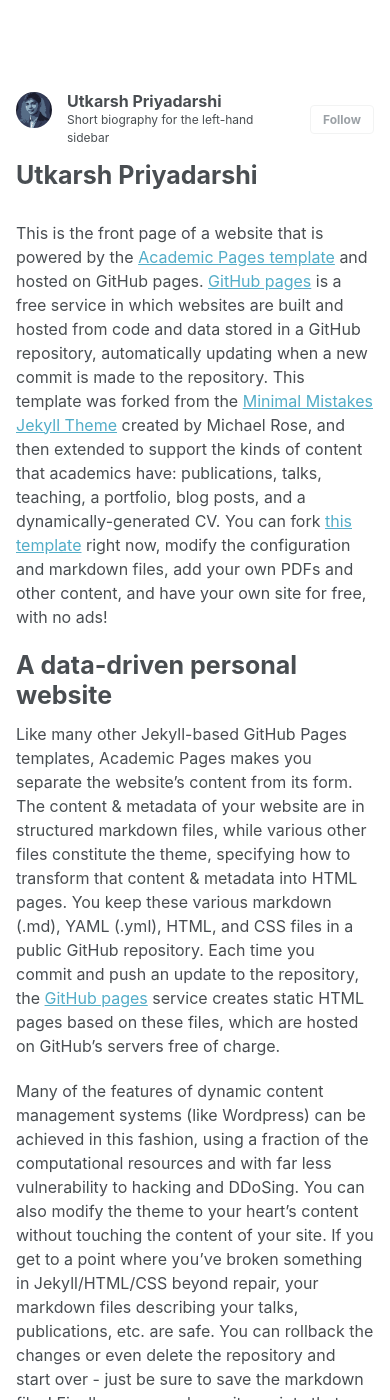
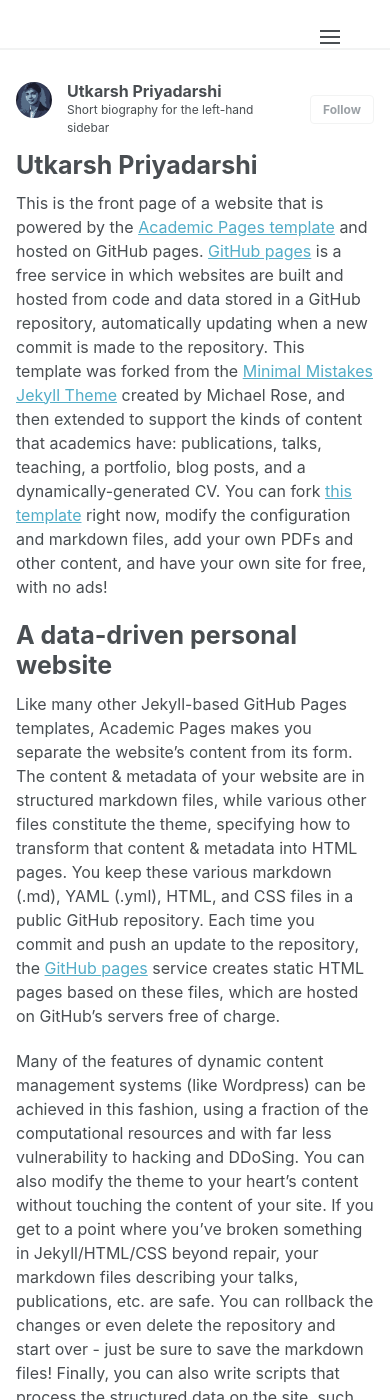
Before and after one commit to priyadarshiutkarsh/priyadarshiutkarsh.github.io, a Jekyll site: the page built from _pages/about.md, in a window 390 px wide and 1400 px high. Built offline with Jekyll 4.4.1, drawn with Linux system fonts in a browser that asks for light colours.

Commit message:
Update main.scss

```diff
--- a/assets/css/main.scss
+++ b/assets/css/main.scss
@@ -45,108 +45,122 @@
     "layout/mobile-nav"
 ;
 
-/* Cross-platform mobile navigation fixes */
-@media screen and (max-width: 767px) {
-  /* Force mobile-specific styling */
-  html, body {
-    -webkit-text-size-adjust: 100%;
-    -ms-text-size-adjust: 100%;
+/* Minimal Mobile Navigation Fix - Just Hamburger and Theme Toggle */
+@media only screen and (max-width: 767px) {
+  /* Ensure fixed masthead */
+  .masthead {
+    position: fixed !important;
+    width: 100% !important;
+    height: 50px !important;
+    top: 0 !important;
+    left: 0 !important;
+    right: 0 !important;
+    z-index: 100 !important;
+    background-color: var(--global-bg-color) !important;
+    border-bottom: 1px solid var(--global-border-color) !important;
   }
 
-  /* Add space at the top for the navigation bar */
-  body {
-    padding-top: 60px !important;
-    margin-top: 0 !important;
+  /* Style the inner wrap */
+  .masthead__inner-wrap {
+    display: flex !important;
+    justify-content: flex-end !important; /* Align to the right */
+    align-items: center !important;
+    height: 50px !important;
+    padding: 0 1em !important;
   }
 
-  /* Remove original masthead */
-  .masthead {
+  /* Style the menu container */
+  .masthead__menu {
+    display: flex !important;
+    justify-content: flex-end !important; /* Align to the right */
+    width: auto !important;
+    height: 50px !important;
+  }
+
+  /* Adjust greedy nav layout */
+  .greedy-nav {
+    display: flex !important;
+    width: auto !important;
+    min-width: 0 !important;
+    background: transparent !important;
+    height: 50px !important;
+    align-items: center !important;
+  }
+
+  /* Hide the regular navigation links */
+  .greedy-nav .visible-links li:not(.tail) {
     display: none !important;
   }
 
-  /* Create mobile header container */
-  .mobile-header {
+  /* Show only the theme toggle */
+  .greedy-nav .visible-links li.tail {
     display: block !important;
-    position: fixed !important;
-    top: 0 !important;
-    left: 0 !important;
-    right: 0 !important;
-    height: 60px !important;
-    background-color: var(--global-bg-color) !important;
-    z-index: 9999 !important;
-    border-bottom: 1px solid var(--global-border-color) !important;
-    box-shadow: 0 2px 4px rgba(0,0,0,0.1) !important;
+    margin-right: 15px !important;
   }
 
-  /* Site title in mobile header */
-  .mobile-site-title {
-    position: absolute !important;
-    left: 20px !important;
-    top: 0 !important;
-    height: 60px !important;
-    line-height: 60px !important;
-    font-size: 18px !important;
-    font-weight: bold !important;
-    color: var(--global-text-color) !important;
-    max-width: 60% !important;
-    overflow: hidden !important;
-    white-space: nowrap !important;
-    text-overflow: ellipsis !important;
+  /* Style the theme toggle */
+  #theme-toggle {
+    display: flex !important;
+    align-items: center !important;
+    justify-content: center !important;
+    width: 40px !important;
+    height: 40px !important;
   }
 
-  /* Theme toggle icon */
-  .mobile-theme-toggle {
-    position: absolute !important;
-    right: 60px !important;
-    top: 0 !important;
+  /* Make sure the hamburger button is visible */
+  .greedy-nav button {
+    position: relative !important;
+    display: flex !important;
+    align-items: center !important;
+    justify-content: center !important;
     width: 40px !important;
-    height: 60px !important;
-    line-height: 60px !important;
-    text-align: center !important;
-    font-size: 24px !important;
-    color: var(--global-text-color) !important;
-    cursor: pointer !important;
+    height: 40px !important;
+    background: transparent !important;
+    border: none !important;
+    padding: 0 !important;
+    margin: 0 !important;
   }
 
-  /* Hamburger menu icon */
-  .mobile-menu-toggle {
-    position: absolute !important;
-    right: 20px !important;
-    top: 0 !important;
-    width: 40px !important;
-    height: 60px !important;
-    line-height: 60px !important;
-    text-align: center !important;
-    font-size: 24px !important;
-    color: var(--global-text-color) !important;
-    cursor: pointer !important;
+  /* Style the hamburger icon */
+  .navicon {
+    background: var(--global-text-color) !important;
+    width: 20px !important;
+    height: 2px !important;
+    display: block !important;
+    position: relative !important;
   }
 
-  /* Ensure content starts below the fixed header */
-  .page__content,
-  .page__meta,
-  .page__share,
-  .page__hero,
-  .page__hero--overlay {
-    margin-top: 20px !important;
+  .navicon:before,
+  .navicon:after {
+    content: "" !important;
+    display: block !important;
+    position: absolute !important;
+    left: 0 !important;
+    width: 100% !important;
+    height: 100% !important;
+    background: var(--global-text-color) !important;
   }
 
-  /* Add these elements to the HTML using ::before pseudo-elements */
-  body::before {
-    content: "<div class='mobile-header'><div class='mobile-site-title'>Utkarsh Priyadarshi</div><div class='mobile-theme-toggle'>☾</div><div class='mobile-menu-toggle'>☰</div></div>";
-    height: 0 !important;
-    width: 0 !important;
-    overflow: hidden !important;
-    display: block !important;
+  .navicon:before {
+    top: -6px !important;
   }
 
-  /* Force display of mobile elements created with ::before */
-  .mobile-header,
-  .mobile-site-title,
-  .mobile-theme-toggle,
-  .mobile-menu-toggle {
-    display: block !important;
-    visibility: visible !important;
-    opacity: 1 !important;
+  .navicon:after {
+    bottom: -6px !important;
+  }
+
+  /* Hide site title in the menu */
+  .greedy-nav .visible-links li.masthead__menu-item--lg {
+    display: none !important;
+  }
+
+  /* Add proper spacing for the content */
+  body {
+    padding-top: 50px !important;
+  }
+
+  /* Ensure hidden links stay hidden */
+  .greedy-nav .hidden-links {
+    display: none !important;
   }
 }
```
